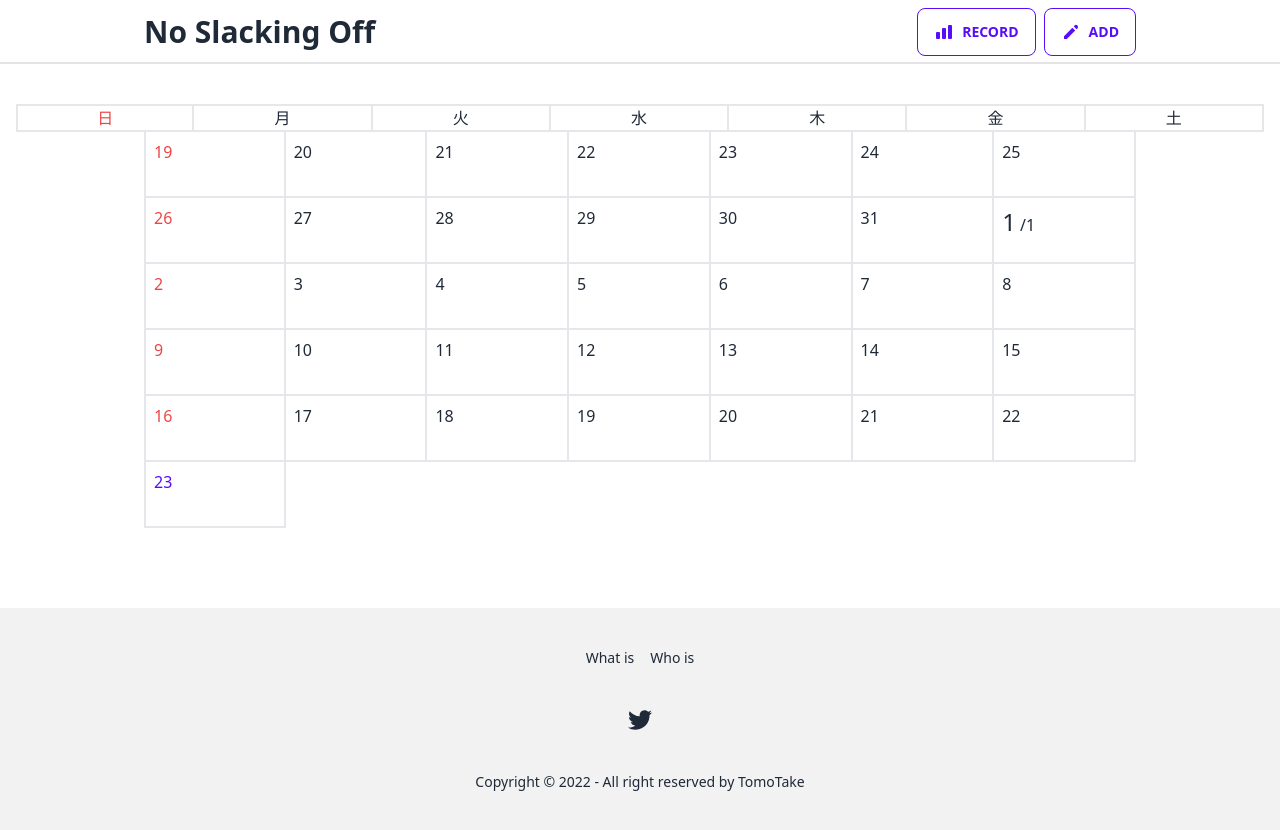
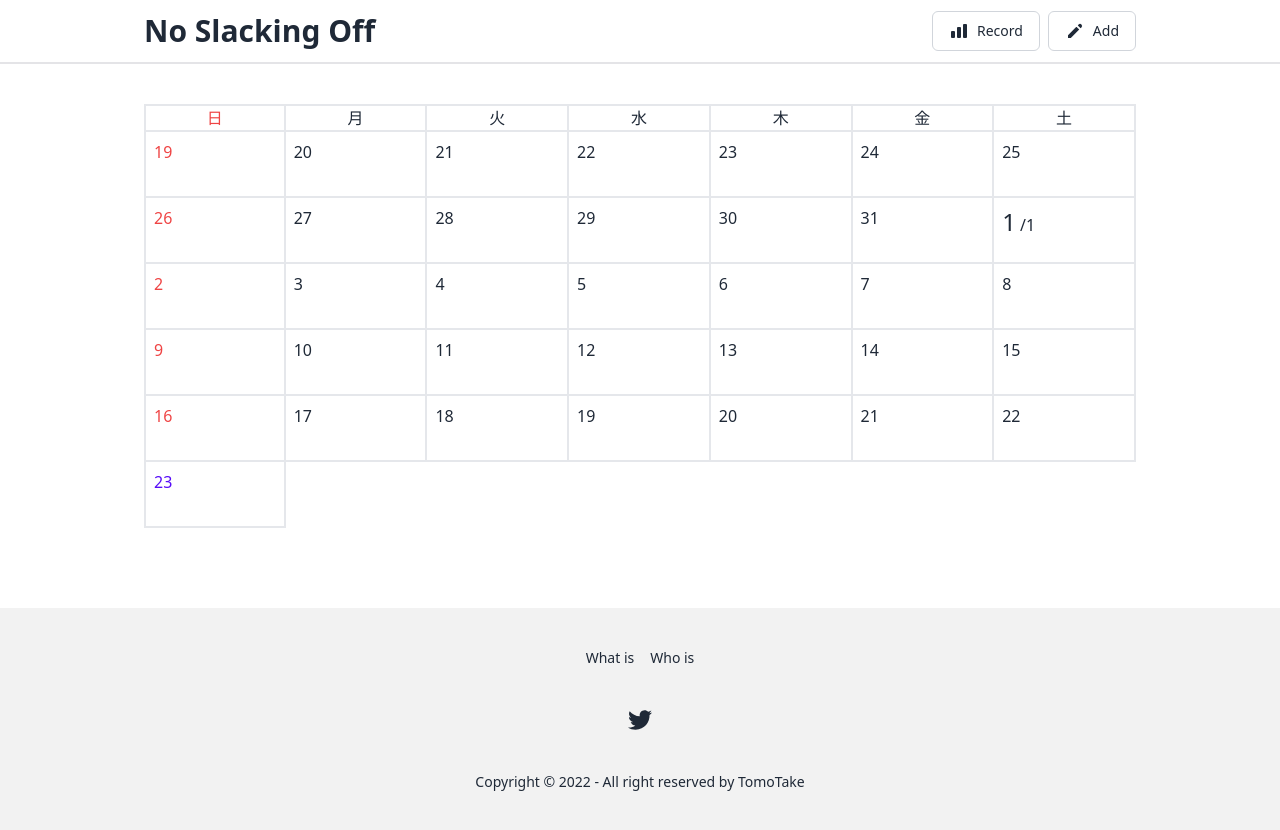
Before and after one commit to taketomo3/nso-front, a Next.js app: page / in a window 1280 px wide. Built offline with nearby package versions, Linux system fonts and the light colour scheme.

Commit message:
Fix little

```diff
--- a/components/calendar/index.tsx
+++ b/components/calendar/index.tsx
@@ -6,7 +6,7 @@ const Calendar = () => {
 
   return (
     <>
-      <div className="fixed inset-x-0 flex items-center px-4 pt-10 bg-white top-16">
+      <div className="fixed inset-x-0 flex items-center max-w-5xl px-4 pt-10 mx-auto bg-base-100 top-16">
         {Days.map((day, index) => (
           <div
             key={index}
--- a/components/layout/header.tsx
+++ b/components/layout/header.tsx
@@ -3,26 +3,30 @@ import Link from 'next/link'
 
 const Header = () => {
   return (
-    <div className="fixed inset-x-0 top-0 h-16 bg-white border-b-2 border-b-zinc-200">
-      <div className='flex items-center justify-between max-w-5xl px-4 py-2 mx-auto'>
+    <div className="fixed inset-x-0 top-0 h-16 border-b-2 bg-base-100 border-b-zinc-200">
+      <div className='flex items-center justify-between h-full max-w-5xl px-4 mx-auto'>
         <Link href={"/"} prefetch={false}>
           <a className="flex-none text-xl font-semibold md:text-3xl">
             No Slacking Off
           </a>
         </Link>
         <div className='flex justify-center flex-init'>
-          <button className="flex-none gap-2 btn btn-outline btn-primary">
-            <ChartBarIcon className='w-5 h-5' />
-            <span className='hidden md:inline'>
-              Record
-            </span>
-          </button>
-          <button className="flex-none gap-2 ml-2 btn btn-outline btn-primary">
-            <PencilIcon className='w-5 h-5' />
-            <span className='hidden md:inline'>
-              add
-            </span>
-          </button>
+          <Link href="/stats">
+            <a className="flex items-center h-10 px-4 border border-gray-300 rounded-md hover:bg-gray-200 focus:outline-none">
+              <ChartBarIcon className="flex-none w-5 h-5" aria-hidden="true" />
+              <span className="flex-none hidden ml-2 text-sm sm:inline">
+                Record
+              </span>
+            </a>
+          </Link>
+          <Link href="/">
+            <a className="flex items-center px-4 ml-2 border border-gray-300 rounded-md hover:bg-gray-200 focus:outline-none">
+              <PencilIcon className="flex-none w-5 h-5" aria-hidden="true" />
+              <span className="flex-none hidden ml-2 text-sm sm:inline">
+                Add
+              </span>
+            </a>
+          </Link>
         </div>
       </div>
     </div>
--- a/tailwind.config.js
+++ b/tailwind.config.js
@@ -8,4 +8,8 @@ module.exports = {
     },
   },
   plugins: [require('daisyui')],
+  daisyui: {
+    styled: true,
+    themes: false,
+  },
 }
```
